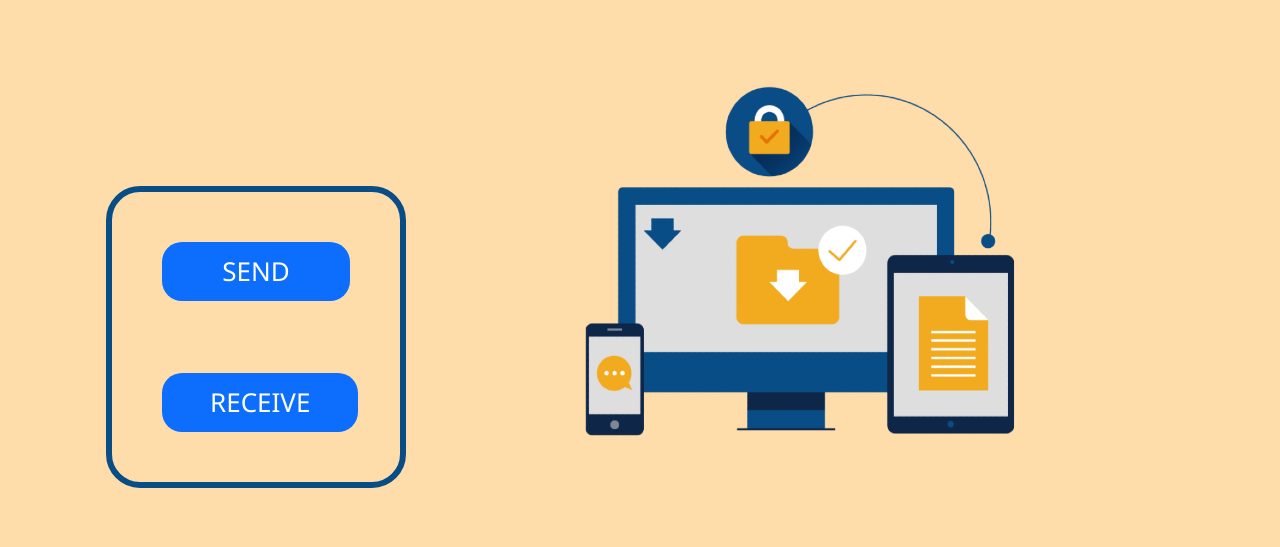
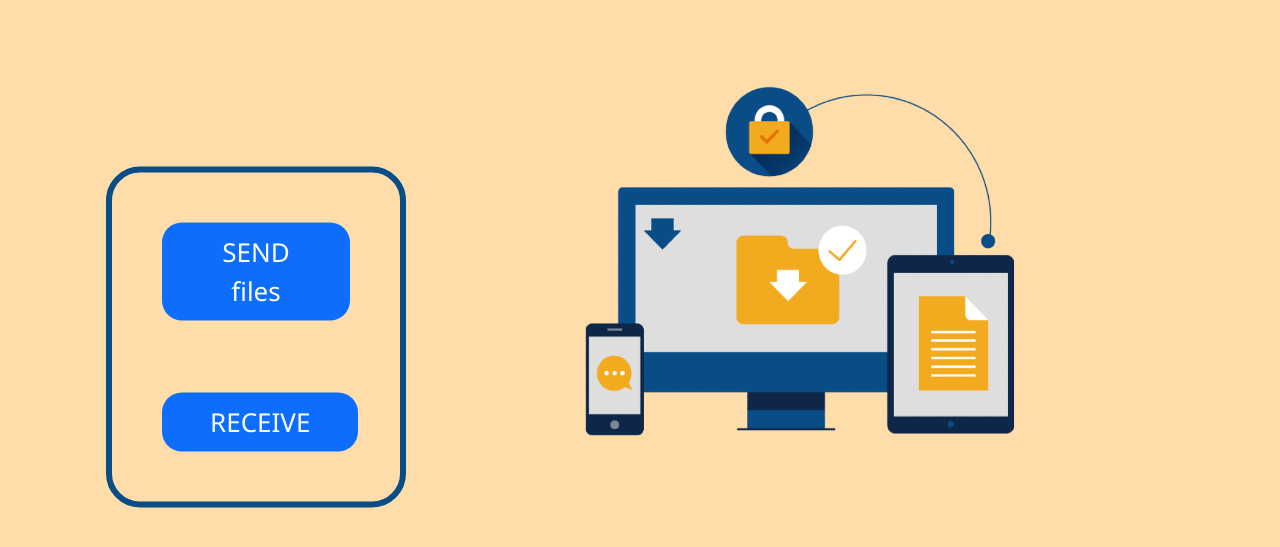
Before and after one commit to jayvardhan2111/real-time-file-sharing, a website: page public/index.html in a window 1280 px wide. Shown: the part 63-610 px from the top of the page. Drawn offline with nearby package versions, Linux system fonts and the light colour scheme.

Commit message:
Update index.html

```diff
--- a/public/index.html
+++ b/public/index.html
@@ -48,7 +48,7 @@
 
     <div class="form center ">
       <a href="/sender">
-        <button class="btnsend bg-primary px-5 w-100">SEND</button>
+        <button class="btnsend bg-primary px-5 w-100">SEND files</button>
       </a>
       <br><br><br><br>
       <a href="/receiver">
```
